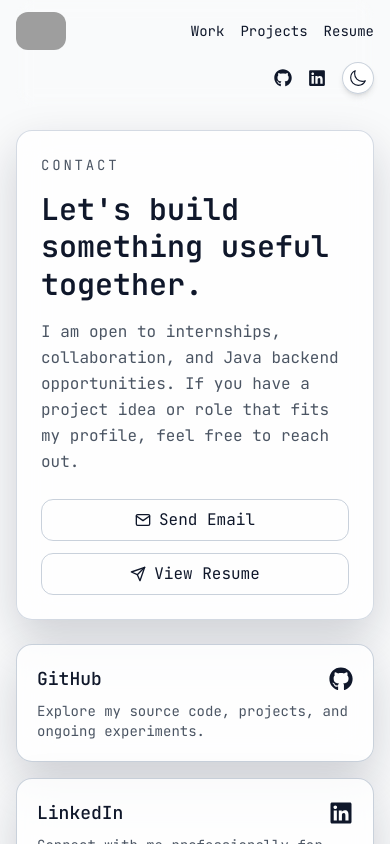
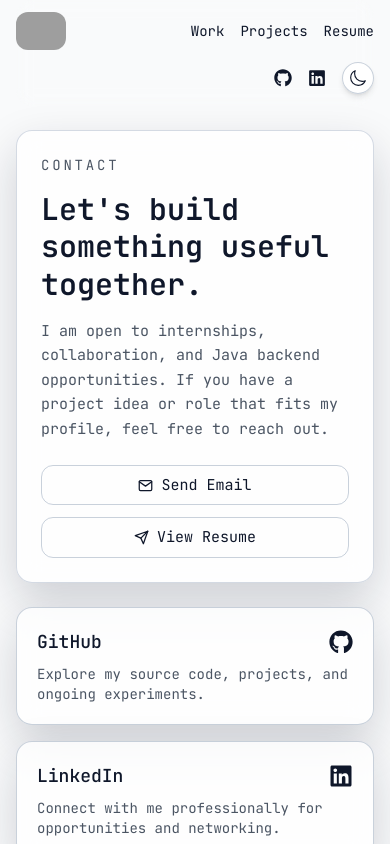
Before and after one commit to suresurya/portfolio, a React (Vite) app: page /contact in a window 390 px wide. Shown: the top 844 px of the page. Built offline with nearby package versions, Linux system fonts and the light colour scheme; grey boxes are pictures that could not be loaded; a web font is replaced by a local one.

Commit message:
responsive portfolio

```diff
--- a/src/components/GreenCursor.tsx
+++ b/src/components/GreenCursor.tsx
@@ -2,8 +2,11 @@ import { useEffect, useRef } from "react";
 
 const GreenCursor = () => {
   const cursorRef = useRef<HTMLDivElement | null>(null);
+  const showCustomCursor = typeof window !== "undefined" && window.matchMedia("(pointer: fine)").matches;
 
   useEffect(() => {
+    if (!showCustomCursor) return;
+
     const handleMove = (e: MouseEvent) => {
       if (!cursorRef.current) return;
       cursorRef.current.style.transform = `translate(${e.clientX}px, ${e.clientY}px)`;
@@ -11,7 +14,11 @@ const GreenCursor = () => {
 
     window.addEventListener("mousemove", handleMove);
     return () => window.removeEventListener("mousemove", handleMove);
-  }, []);
+  }, [showCustomCursor]);
+
+  if (!showCustomCursor) {
+    return null;
+  }
 
   return (
     <div
--- a/src/components/MouseTracker.tsx
+++ b/src/components/MouseTracker.tsx
@@ -10,11 +10,9 @@ const MouseTracker: React.FC = () => {
   const [pos, setPos] = useState<MousePosition>({ x: 0, y: 0 })
   const showCustomCursor = typeof window !== "undefined" && window.matchMedia("(pointer: fine)").matches
 
-  if (!showCustomCursor) {
-    return null
-  }
+  useEffect(() => {
+    if (!showCustomCursor) return
 
-  useEffect(() => {
     const handleMove = (e: MouseEvent) => {
       setPos({
         x: e.clientX,
@@ -27,7 +25,11 @@ const MouseTracker: React.FC = () => {
     return () => {
       window.removeEventListener("mousemove", handleMove)
     }
-  }, [])
+  }, [showCustomCursor])
+
+  if (!showCustomCursor) {
+    return null
+  }
 
   return (
     <img
--- a/src/index.css
+++ b/src/index.css
@@ -69,6 +69,7 @@ body {
 	background-color: var(--color-bg);
 	color: var(--color-text-main);
 	transition: background-color var(--theme-transition-duration) ease, color var(--theme-transition-duration) ease;
+	overflow-x: hidden;
 }
 
 /* Surfaces & glassmorphism */
@@ -127,3 +128,20 @@ body {
 	max-width: 100%;
 	height: auto;
 }
+
+@media (max-width: 640px) {
+	.theme-card-glass {
+		backdrop-filter: blur(12px);
+		-webkit-backdrop-filter: blur(12px);
+	}
+
+	body {
+		font-size: 15px;
+	}
+}
+
+@media (pointer: coarse) {
+	.cursor-none {
+		cursor: auto;
+	}
+}
```
